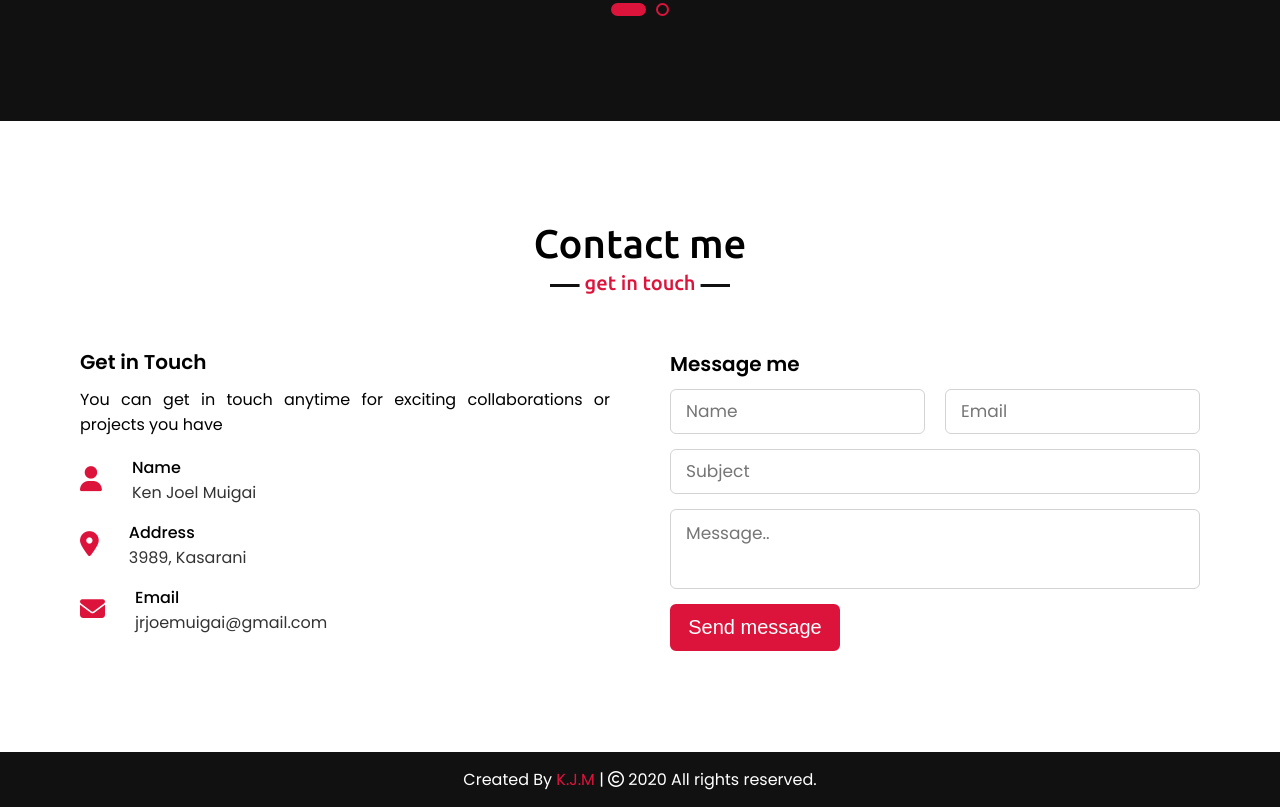
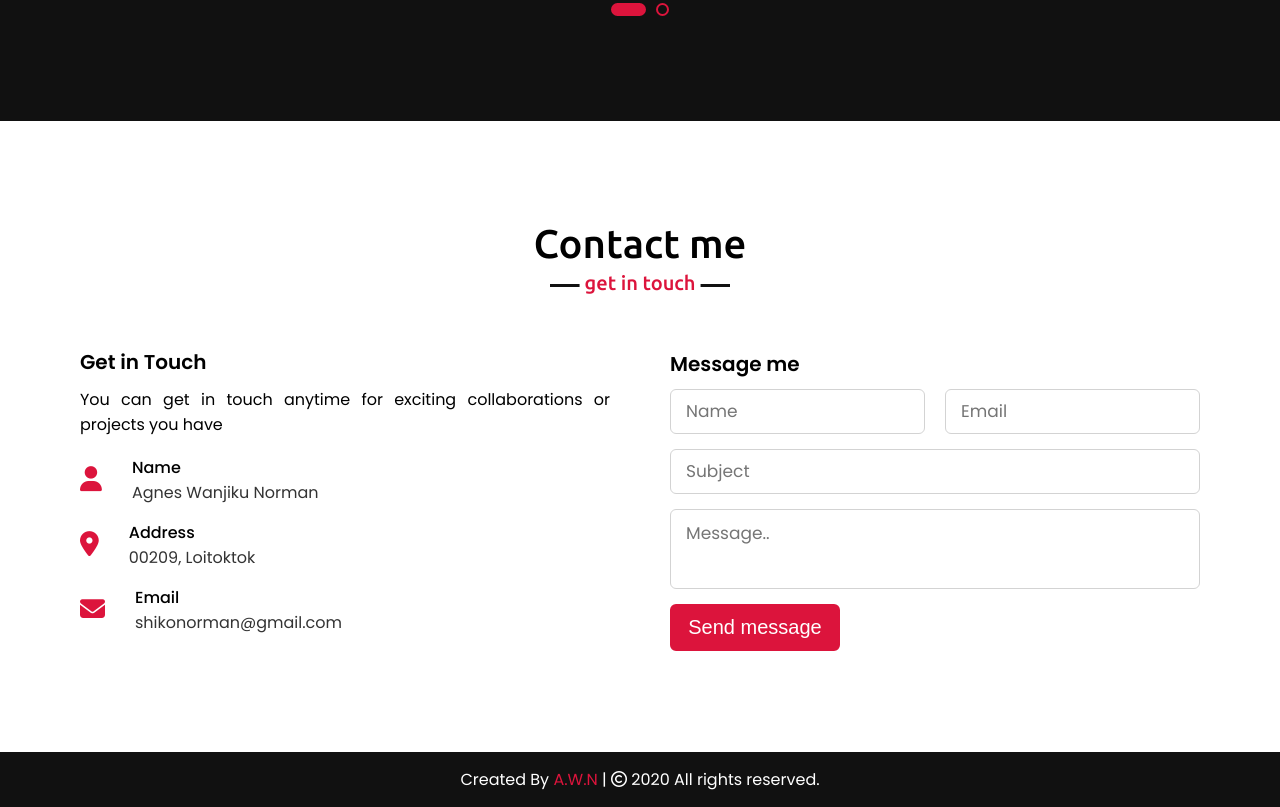
Before and after one commit to Agneswanjiku/Shiko-portfolio, a plain HTML site: page index.html in a window 1280 px wide. Shown: the part 3285-4092 px from the top of the page. Drawn offline with nearby package versions, Linux system fonts and the light colour scheme.

Commit message:
added new tittle tag

```diff
--- a/index.html
+++ b/index.html
@@ -2,7 +2,7 @@
 <html lang="en">
 <head>
   <meta charset="utf-8">
-  <title>AGNES POTFOLIO</title>
+  <title>AgnesNorman</title>
   <meta name="viewport" content="width=device-width, initial-scale=1">
   <link rel="icon" type="image/x-icon" href="favicon.ico">
   <link rel="stylesheet" href="index.css">
@@ -207,21 +207,21 @@
                             <i class="fas fa-user"></i>
                             <div class="info">
                                 <div class="head">Name</div>
-                                <div class="sub-title">Ken Joel Muigai</div>
+                                <div class="sub-title">Agnes Wanjiku Norman</div>
                             </div>
                         </div>
                         <div class="row">
                             <i class="fas fa-map-marker-alt"></i>
                             <div class="info">
                                 <div class="head">Address</div>
-                                <div class="sub-title">3989, Kasarani</div>
+                                <div class="sub-title">00209, Loitoktok</div>
                             </div>
                         </div>
                         <div class="row">
                             <i class="fas fa-envelope"></i>
                             <div class="info">
                                 <div class="head">Email</div>
-                                <div class="sub-title">jrjoemuigai@gmail.com</div>
+                                <div class="sub-title">shikonorman@gmail.com</div>
                             </div>
                         </div>
                     </div>
@@ -254,7 +254,7 @@
 
     <!-- footer section start -->
     <footer>
-        <span>Created By <a href="https://github.com/kenjoel">K.J.M</a> | <span class="far fa-copyright"></span> 2020 All rights reserved.</span>
+        <span>Created By <a href="https://github.com/Agneswanjiku">A.W.N</a> | <span class="far fa-copyright"></span> 2020 All rights reserved.</span>
     </footer>
 <script type="text/javascript" src="./index.js"></script>
 </body>
```
